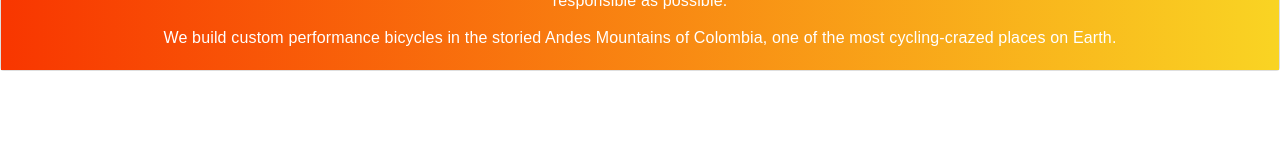
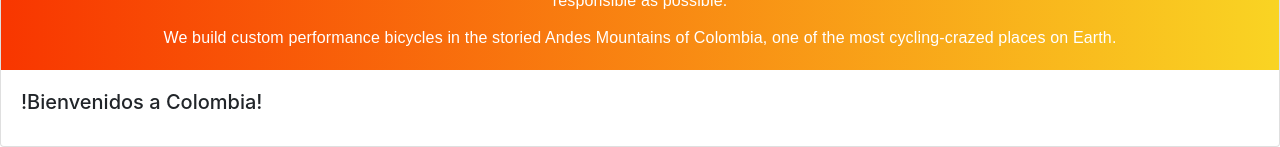
Before and after one commit to jpcas/myappmockup, a React (Create React App) app: page / in a window 1280 px wide. Shown: the part 1120-1267 px from the top of the page. Before the commit the page ends 1191 px from the top, so only its background shows below. Built offline with nearby package versions, Linux system fonts and the light colour scheme.

Commit message:
adding card for the banner

```diff
--- a/src/pages/HomePage.js
+++ b/src/pages/HomePage.js
@@ -42,7 +42,11 @@ function HomePage() {
     We build custom performance bicycles in the storied Andes Mountains of Colombia, one of the most cycling-crazed places on Earth.
     </Card.Text>
   </Card.Body>
+  <Card.Body className="welcome-colombia">
+    <Card.Title className="bienvenidos">!Bienvenidos a Colombia!</Card.Title>
+  </Card.Body>
 </Card>
+
     )
 }
 
```
